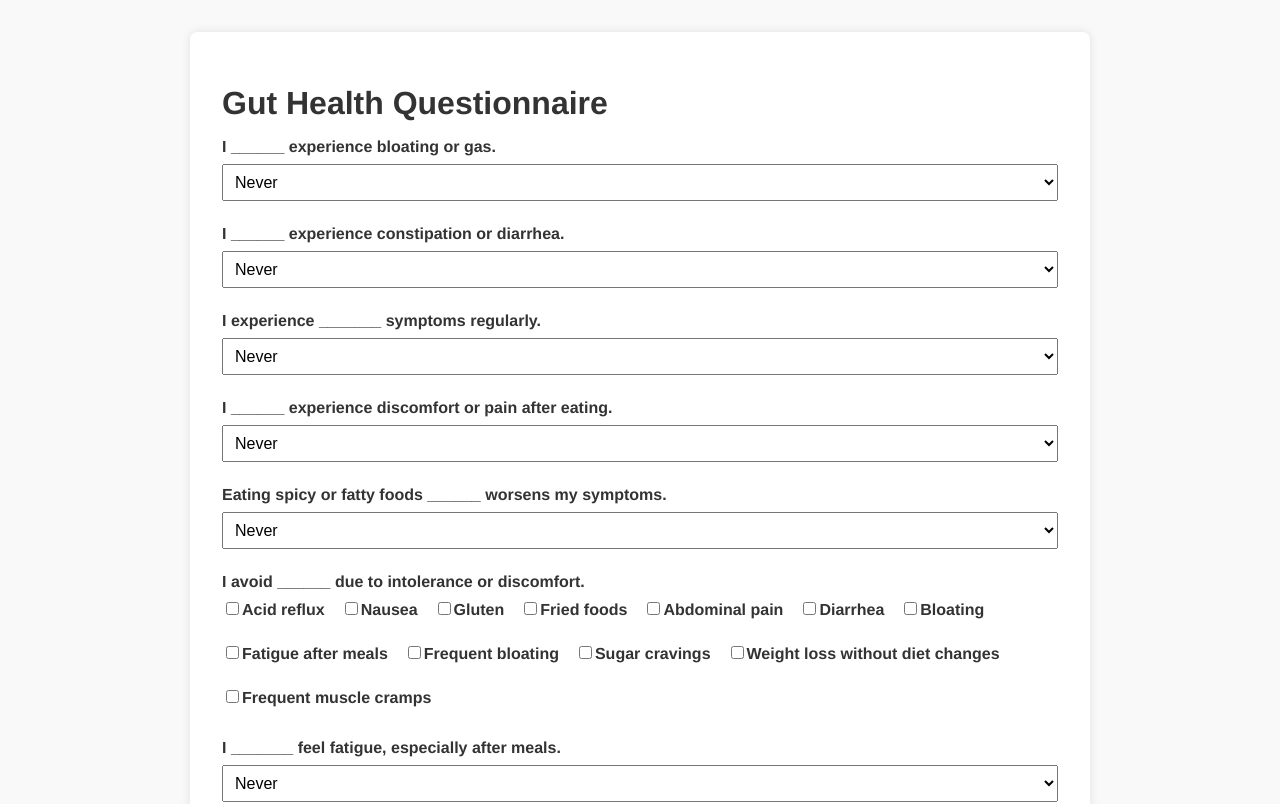
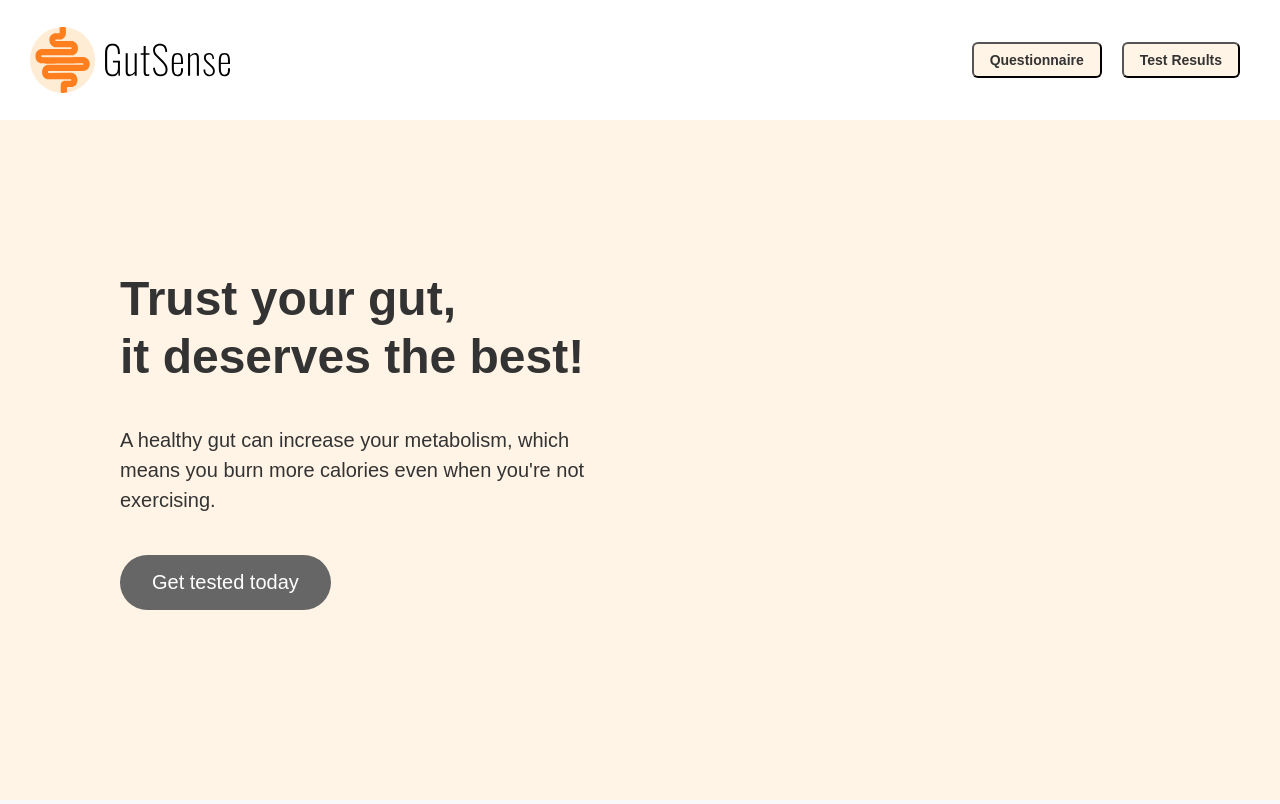
Before and after one commit to ahosseini06/GutSense, a React (Create React App) app in the folder gs-ui/: page / in a window 1280 px wide. Shown: the top 804 px of the page. Built offline with nearby package versions, Linux system fonts and the light colour scheme.

Commit message:
basic home page

```diff
--- a/gs-ui/src/App.js
+++ b/gs-ui/src/App.js
@@ -3,13 +3,15 @@ import { BrowserRouter as Router, Routes, Route } from "react-router-dom";
 import DiagnosisForm from "./pages/DiagnosisForm";
 import DiagnosisResult from "./pages/DiagnosisResult";
 import "./styles.css";
+import Home from "./pages/Home";
 
 function App() {
   return (
     <Router>
-      <div className="app-container">
+      <div>
         <Routes>
-          <Route path="/" element={<DiagnosisForm />} />
+        <Route path="/" element={<Home />} />
+          <Route path="/form" element={<DiagnosisForm />} />
           <Route path="/diagnosis" element={<DiagnosisResult />} />
         </Routes>
       </div>
--- a/gs-ui/src/pages/Home.jsx
+++ b/gs-ui/src/pages/Home.jsx
@@ -1,9 +1,84 @@
 import React from 'react'
+import styles from "./styles/home.module.css";
+import logo from "../assets/GutSense_Logo.svg"
+// import { BrowserRouter } from 'react-router-dom';
+// import { useNavigate } from 'react-router-dom';
 
-const Home = () => {
+
+
+// const Home = () => {
+//   return (
+//     <div className='landing_container' >
+//       {/* nav component*/}
+//       <nav className='navigation'>
+//         <div className='nav_items'>
+//         <img
+//             src="gs-ui/src/assets/GutSense_Logo.svg"
+//             alt="GutSense Logo"
+//             className="logo"
+//           />
+//           <span className="text-2xl font-bold">GutSense</span>
+
+//         </div>
+
+//       </nav>
+
+
+
+//       {/* rest of main code here */}
+//     </div>
+//   )
+// }
+
+import './styles/home.module.css'
+
+export default function Home() {
   return (
-    <div>Home</div>
+
+    <div className={styles.container}>
+      <nav className={styles.header}>
+        <div className={styles['logo-container']}>
+          <img
+            src={logo}
+            alt="GutSense Logo"
+            className={styles['logo-image']}
+            // style={{ width: '200px', height: '200px' }}
+          />
+          {/* <h1 className="logo-text">GutSense</h1> */}
+        </div>
+        <div className={styles['menu']}>
+          <div className={styles['question_button']}>
+            <button className={styles.menuButton}>Questionnaire</button>
+          </div>
+          <div className={styles['results_button']}>
+            <button className={styles.menuButton}>Test Results</button>
+          </div>
+        </div>
+
+      </nav>
+
+      <main className={styles["main-content"]}>
+        <h2 className={styles["main-heading"]}>
+          Trust your gut,
+          <br />
+          it deserves the best!
+        </h2>
+
+        <p className={styles["description"]}>
+          A healthy gut can increase your metabolism, which means you burn more
+          calories even when you're not exercising.
+        </p>
+
+        <button className={styles['cta-button']}>
+          Get tested today
+        </button>
+
+      </main>
+    </div>
+
   )
 }
 
-export default Home
+
+
+// export default Home
--- /dev/null
+++ b/gs-ui/src/pages/styles/home.module.css
@@ -0,0 +1,133 @@
+/* .landing_container {
+    min-height: 100vh;
+    background-color: #FDF6F0;
+    overflow-x: hidden;
+} */
+
+.container {
+    max-width: 100vw;
+    margin: 0 auto;
+    padding: 0px;
+    /* background-color: rgb(255, 248, 242); */
+    background-color: #FFF4E6;
+    min-height: 100vh;
+  }
+
+  .header {
+    padding: 20px;
+    display: flex;
+    flex-direction: row;
+    background-color: white;
+    align-items: center;
+    justify-content: space-between;
+    height: 80px;
+
+  }
+
+  .logo-container {
+    display: flex;
+    flex-direction: row;
+    align-items: right;
+    gap: 12px;
+    padding: 10px;
+  }
+
+  .logo-image {
+    width: 200px;
+    height: 200px;
+    object-fit: contain;
+  }
+
+  .logo-text {
+    font-family: sans-serif;
+    font-size: 24px;
+    font-weight: 400;
+    margin: 0;
+  }
+
+  .menu {
+    /* align-items: center; */
+    display: flex;
+    flex-direction: row;
+    padding-right: 20px;
+    justify-content: space-between;
+
+
+  }
+
+  .menuButton {
+    padding: 8px 16px;
+  font-size: 14px;
+  font-weight: 600;
+  color: #333;
+  background-color: #FFF4E6;
+  /* border: 2px solid #FF7043;  Using your orange brand color */
+  border-radius: 6px;
+  text-decoration: none;
+  transition: all 0.2s ease;
+  cursor: pointer;
+  }
+
+  .menuButton:hover {
+    background-color: #fb9e56;
+  }
+
+  .question_button {
+    padding-right: 20px;
+  }
+
+  .main-content {
+    padding-top: 150px;
+    padding-left: 120px;
+    padding-bottom: 60px;
+    max-width: 600px;
+    /* background-color: orange; */
+  }
+
+  .main-heading {
+    font-family: sans-serif;
+    font-size: 48px;
+    font-weight: 700;
+    line-height: 1.2;
+    margin: 0 0 40px 0;
+  }
+
+  .description {
+    font-family: sans-serif;
+    font-size: 20px;
+    line-height: 1.5;
+    margin: 0 0 40px 0;
+    color: #333;
+    max-width: 500px;
+  }
+
+  .cta-button {
+    background-color: #666;
+    color: white;
+    border: none;
+    border-radius: 50px;
+    padding: 16px 32px;
+    font-size: 20px;
+    font-weight: 500;
+    cursor: pointer;
+    transition: background-color 0.3s ease;
+  }
+
+  .cta-button:hover {
+    background-color: #3c3c3c;
+  }
+
+  @media (max-width: 768px) {
+    .main-heading {
+      font-size: 36px;
+    }
+
+    .description {
+      font-size: 18px;
+    }
+
+    .cta-button {
+      font-size: 18px;
+      padding: 14px 28px;
+    }
+  }
--- /dev/null
+++ b/package.json
@@ -0,0 +1,5 @@
+{
+  "dependencies": {
+    "react-router-dom": "^7.1.3"
+  }
+}
```
Also changed, not shown: gs-ui/src/assets/GutSense_Logo.svg (added), 1 other file (tests, documents, lock files or other folders).
